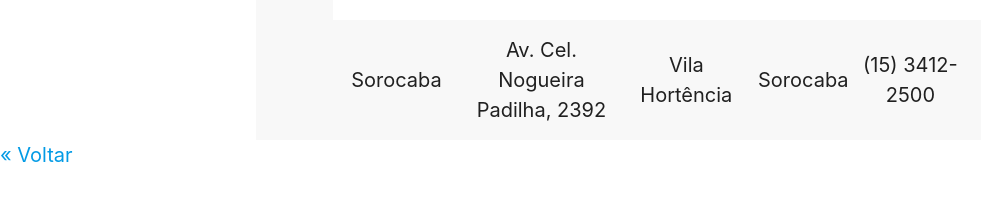
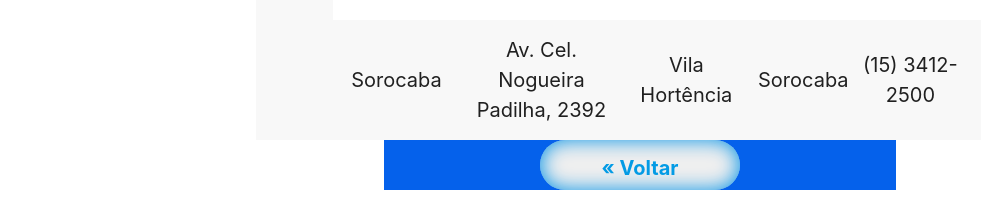
Before and after one commit to ItaloQroz/SenacCss, a plain HTML site: page Exercicio Senac Html/Unidades.html in a window 1280 px wide. Shown: the part 1427-1647 px from the top of the page, 0-981 px from the left. Before the commit the page ends 1597 px from the top, so only its background shows below. Drawn offline with nearby package versions, Linux system fonts and the light colour scheme.

Commit message:
botaodogustavo

```diff
--- a/Exercicio Senac Html/Style.css
+++ b/Exercicio Senac Html/Style.css
@@ -10,9 +10,13 @@
 
 }
 
-body{  background-image: url(imagens/senac.png.opdownload);
+body{
+    background-image: url(imagens/senac.png.opdownload);
     background-size:cover;
-    margin: 0px;}
+    margin: 0px auto;
+    padding-bottom: 30px;
+    background-attachment: fixed;
+}
 
 * {
     list-style-type: none;
@@ -178,3 +182,36 @@ body{  background-image: url(imagens/senac.png.opdownload);
     background-size: cover;
 
 }
+
+.botao{
+    display: flex;
+    justify-content:center;
+    place-items: center ;
+    background-color: rgb(5, 97, 235);
+    margin-left: 30%;
+    margin-right: 30%;
+    margin-bottom: 0;
+
+
+}
+
+.bnt{
+    width: 200px;
+    height: 50px;
+    font-weight: bold;
+    font-size: 30px;
+    border: none;
+    border-radius: 1000px;
+    color: rgb(15, 163, 201);
+    transition: all 0.6s ease-in-out 0s;
+    box-shadow: inset 0 0 20px rgb(0, 146, 231);
+}
+
+.bnt:hover{
+    background: rgb(255, 166, 0);
+    color: rgb(34, 41, 107);
+    transform: scale(1.5) rotate(360deg);
+    box-shadow: 0 0 60px rgb(17, 112, 156);
+    cursor: grab;
+    border: 2px solid rgb(219, 133, 4);
+}
--- a/Exercicio Senac Html/Unidades.html
+++ b/Exercicio Senac Html/Unidades.html
@@ -165,7 +165,10 @@
 </div>
 
 
-<a href="INDEX.HTML">&laquo; Voltar </a>
+</div>
+<div class="botao">
+<button class="bnt"><a class="Botaovoltar"href="INDEX.HTML">&laquo; Voltar </a></button>
+</div>
 
 </body>
 </html>
```
Also changed, not shown: Exercicio Senac Html/INSTITUCIONAL.html (+3 -2 lines), Exercicio Senac Html/NOSSAESTRUTURA.HTML (+4 -3 lines), Exercicio Senac Html/NossosNumeros.html (+4 -2 lines).
